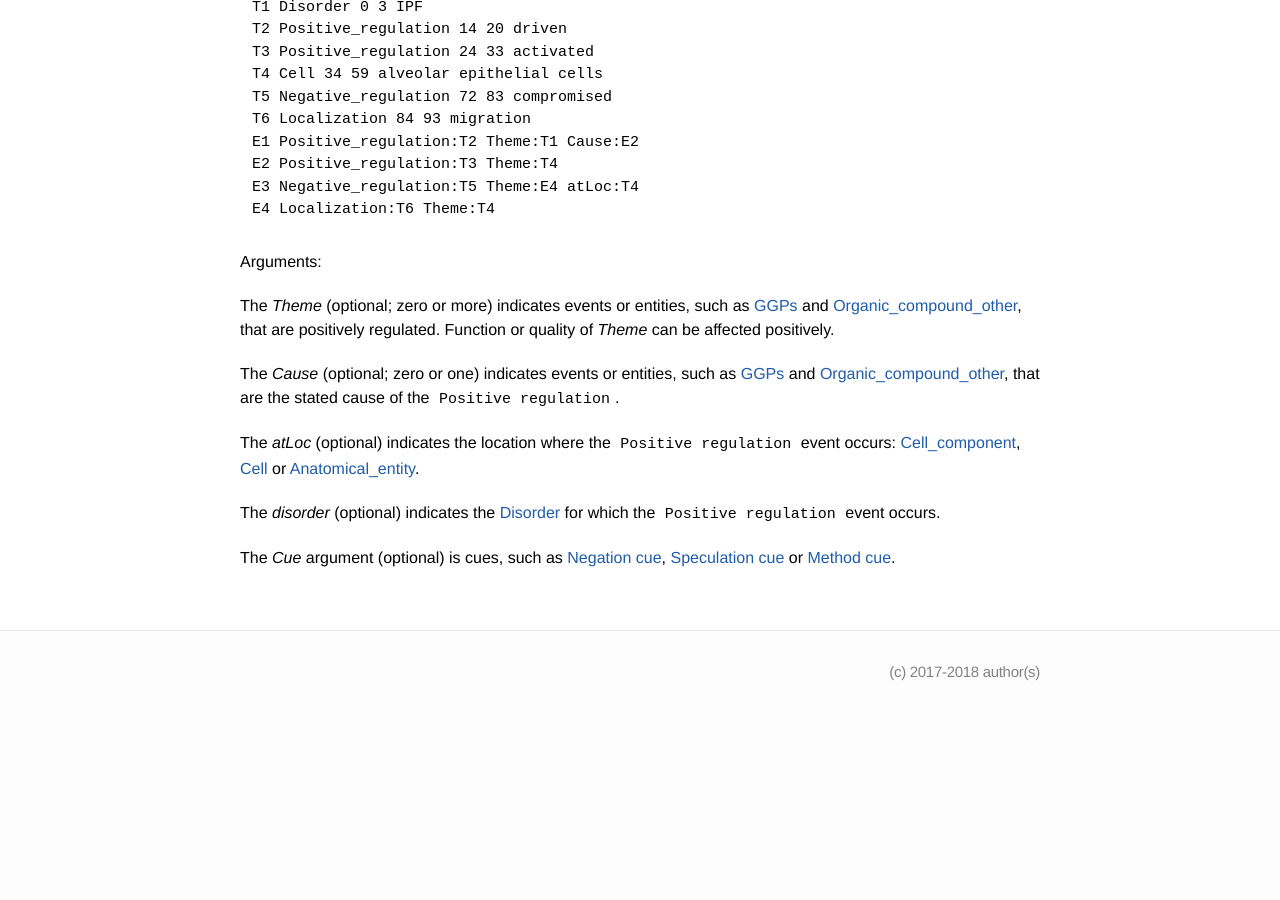
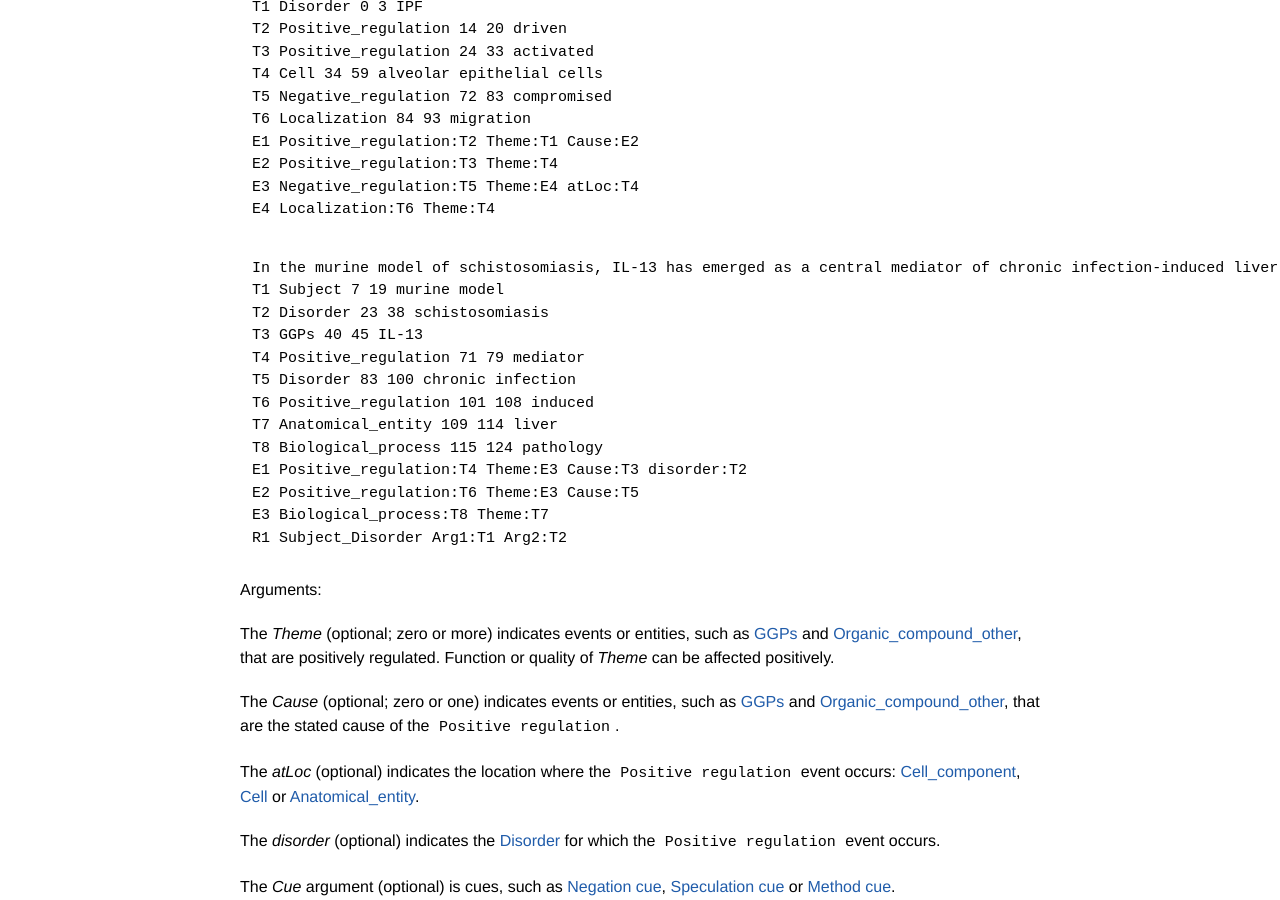
Before and after one commit to ezcatdb/molbiol_lung_corpus-guidelines, a Jekyll site: the page built from _event/Positive_regulation.md, in a window 1280 px wide and 900 px high, scrolled down 6384 px. Built offline with Jekyll 4.4.1, drawn with Linux system fonts in a browser that asks for light colours; before the commit the page ends 7098 px from its top, so only the background shows below that.

Commit message:
Sample sentence included in _event/Positive_regulation.md

```diff
--- a/_event/Positive_regulation.md
+++ b/_event/Positive_regulation.md
@@ -428,6 +428,22 @@ E2 Positive_regulation:T3 Theme:T4
 E3 Negative_regulation:T5 Theme:E4 atLoc:T4
 E4 Localization:T6 Theme:T4
 ~~~
+~~~ ann
+In the murine model of schistosomiasis, IL-13 has emerged as a central mediator of chronic infection-induced liver pathology.
+T1 Subject 7 19 murine model
+T2 Disorder 23 38 schistosomiasis
+T3 GGPs 40 45 IL-13
+T4 Positive_regulation 71 79 mediator
+T5 Disorder 83 100 chronic infection
+T6 Positive_regulation 101 108 induced
+T7 Anatomical_entity 109 114 liver
+T8 Biological_process 115 124 pathology
+E1 Positive_regulation:T4 Theme:E3 Cause:T3 disorder:T2
+E2 Positive_regulation:T6 Theme:E3 Cause:T5
+E3 Biological_process:T8 Theme:T7
+R1 Subject_Disorder Arg1:T1 Arg2:T2
+~~~
+
 
 Arguments:
 
```
